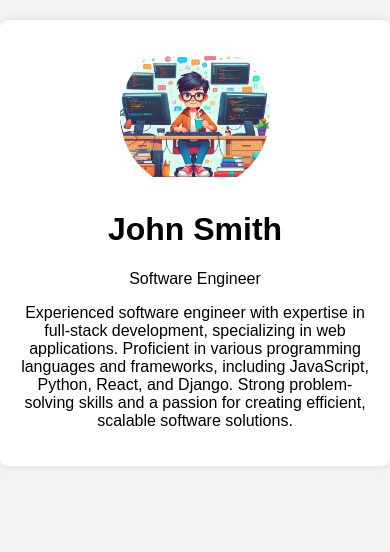
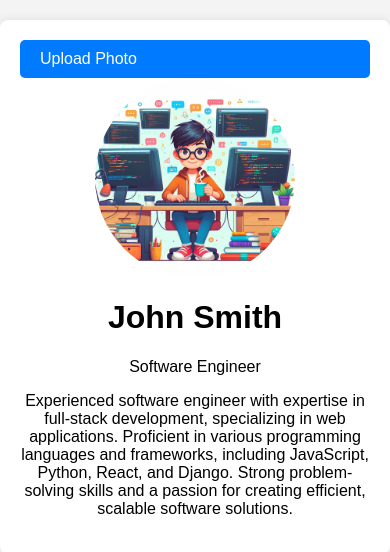
Before and after one commit to CharanKumarKN/HelloWorld, a plain HTML site: page index.html in a window 390 px wide. Drawn offline with Linux system fonts and the light colour scheme.

Commit message:
Upload image

```diff
--- a/index.html
+++ b/index.html
@@ -3,7 +3,7 @@
 <head>
     <meta charset="UTF-8">
     <meta name="viewport" content="width=device-width, initial-scale=1.0">
-    <title>My Profile</title>
+    <title>Software Engineer Profile</title>
     <style>
         body {
             font-family: Arial, sans-serif;
@@ -24,40 +24,50 @@
             height: 200px;
             border-radius: 50%;
             margin: 0 auto 20px;
-			background-image: url('SE.jpeg');
-			background-size: cover;
-    background-position: center;
+            background-image: url('SE.jpeg'); /* Default placeholder image */
+            background-size: cover;
+            background-position: center;
         }
         .description {
             text-align: center;
         }
-
-
-		/* Media Queries for Responsive Design */
-		@media (max-width: 768px) {
-			.container {
-				max-width: 90%;
-			}
-		}
-
-		@media (max-width: 576px) {
-			.profile-photo {
-				width: 150px;
-				height: 150px;
-			}
-		}
-
+        #photo-input {
+            display: none; /* Hide the file input */
+        }
+        #upload-button {
+            display: block;
+            margin: 0 auto;
+            background-color: #007bff;
+            color: #fff;
+            border: none;
+            padding: 10px 20px;
+            border-radius: 5px;
+            cursor: pointer;
+        }
     </style>
 </head>
 <body>
     <div class="container">
-        <div class="profile-photo"></div>
+        <label for="photo-input" id="upload-button">Upload Photo</label>
+        <input type="file" id="photo-input" accept="image/*" onchange="previewPhoto(event)">
+        <div class="profile-photo" id="profile-photo"></div>
         <div class="description">
-			<h1>John Smith</h1>
+            <h1>John Smith</h1>
             <p>Software Engineer</p>
             <p>Experienced software engineer with expertise in full-stack development, specializing in web applications. Proficient in various programming languages and frameworks, including JavaScript, Python, React, and Django. Strong problem-solving skills and a passion for creating efficient, scalable software solutions.</p>
-
         </div>
     </div>
+
+    <script>
+        function previewPhoto(event) {
+            const file = event.target.files[0];
+            const reader = new FileReader();
+            reader.onload = function(e) {
+                const profilePhoto = document.getElementById('profile-photo');
+                profilePhoto.style.backgroundImage = `url('${e.target.result}')`;
+            }
+            reader.readAsDataURL(file);
+        }
+    </script>
 </body>
 </html>
```
